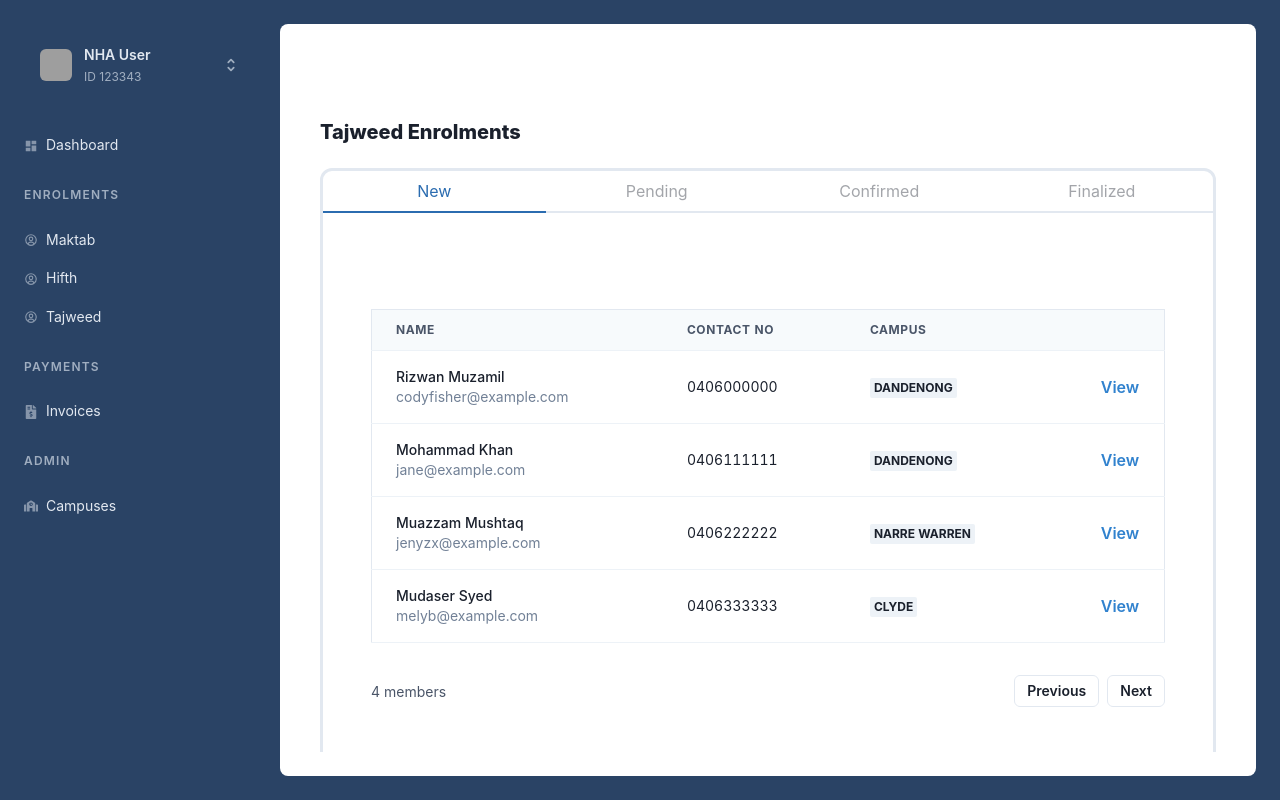
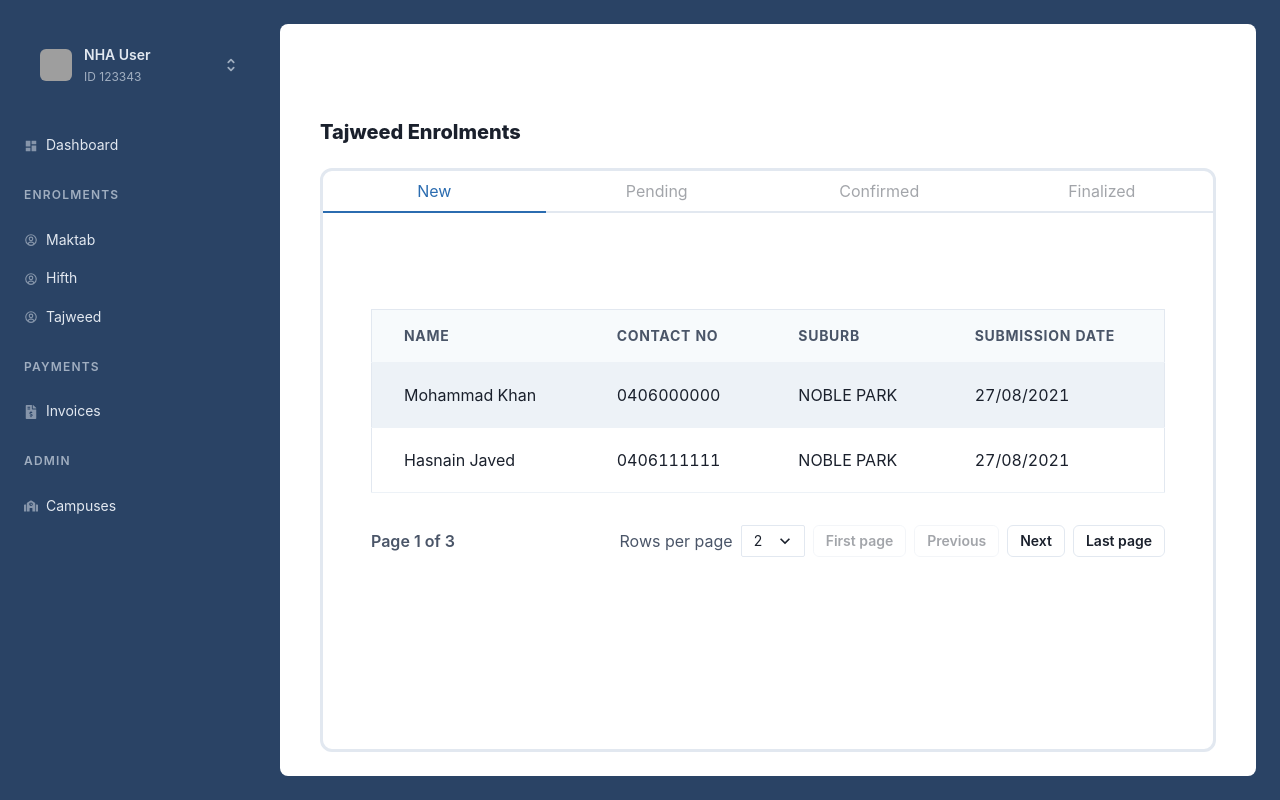
Before and after one commit to hmadhsan/Noor-ul-huda, a React (Create React App) app in the folder src/main/frontend/: page /enrolments/tajweed in a window 1280 px wide. Built offline with nearby package versions, Linux system fonts and the light colour scheme; grey boxes are pictures that could not be loaded.

Commit message:
Integrated react table library and created styled table with pagination

```diff
--- a/src/main/frontend/package.json
+++ b/src/main/frontend/package.json
@@ -16,6 +16,7 @@
     "@types/react-dom": "^17.0.9",
     "@types/react-router-dom": "^5.1.8",
     "@types/react-table": "^7.7.2",
+    "date-fns": "^2.23.0",
     "framer-motion": "^4.1.17",
     "react": "^17.0.2",
     "react-dom": "^17.0.2",
--- a/src/main/frontend/src/components/enrolment/TajweedEnrolmentList.tsx
+++ b/src/main/frontend/src/components/enrolment/TajweedEnrolmentList.tsx
@@ -1,6 +1,36 @@
 import React from "react"
-import { Tabs, Tab, TabList, TabPanels, TabPanel, Box, Heading } from "@chakra-ui/react"
-import { Table } from "../table/Table"
+import { useMemo } from "react"
+import {
+  Tabs,
+  Tab,
+  TabList,
+  TabPanels,
+  TabPanel,
+  Box,
+  Heading,
+  Table,
+  Tbody,
+  Td,
+  Th,
+  Thead,
+  Tr,
+  Button,
+  ButtonGroup,
+  Text,
+  Select,
+  Spacer,
+  HStack,
+  useColorModeValue as mode
+} from "@chakra-ui/react"
+import { useTable, usePagination, Column } from "react-table"
+import { format, add } from "date-fns"
+
+interface TajweedEnrolment {
+  name: string
+  contactNo: string
+  suburb: string
+  submissionDate: string
+}
 
 const TajweedEnrolmentList = () => {
   return (
@@ -18,7 +48,7 @@ const TajweedEnrolmentList = () => {
           </TabList>
           <TabPanels>
             <TabPanel>
-              <Table />
+              <EnrolmentList />
             </TabPanel>
             <TabPanel></TabPanel>
             <TabPanel></TabPanel>
@@ -30,4 +60,163 @@ const TajweedEnrolmentList = () => {
   )
 }
 
+const EnrolmentList = () => {
+  const data = useMemo<TajweedEnrolment[]>(
+    () => [
+      {
+        name: "Mohammad Khan",
+        contactNo: "0406000000",
+        suburb: "NOBLE PARK",
+        submissionDate: format(new Date(), "dd/MM/yyyy")
+      },
+      {
+        name: "Hasnain Javed",
+        contactNo: "0406111111",
+        suburb: "NOBLE PARK",
+        submissionDate: format(new Date(), "dd/MM/yyyy")
+      },
+      {
+        name: "Rizwan Muzammil",
+        contactNo: "0406222222",
+        suburb: "DANDENONG",
+        submissionDate: format(add(new Date(), { days: 1 }), "dd/MM/yyyy")
+      },
+      {
+        name: "Muazzam Mushtaq",
+        contactNo: "0406333333",
+        suburb: "PAKENHAM",
+        submissionDate: format(add(new Date(), { days: 3 }), "dd/MM/yyyy")
+      },
+      {
+        name: "Mudaser Syed",
+        contactNo: "0406444444",
+        suburb: "KEYSBOROUGH",
+        submissionDate: format(add(new Date(), { days: 4 }), "dd/MM/yyyy")
+      }
+    ],
+    []
+  )
+
+  const columns = useMemo<Column<TajweedEnrolment>[]>(
+    () => [
+      { Header: "Name", accessor: "name" },
+      { Header: "Contact No", accessor: "contactNo" },
+      { Header: "Suburb", accessor: "suburb" },
+      { Header: "Submission Date", accessor: "submissionDate" }
+    ],
+    []
+  )
+
+  const {
+    getTableProps,
+    getTableBodyProps,
+    headerGroups,
+    prepareRow,
+    page,
+    canPreviousPage,
+    canNextPage,
+    pageOptions,
+    pageCount,
+    gotoPage,
+    nextPage,
+    previousPage,
+    setPageSize,
+    state: { pageIndex, pageSize }
+  } = useTable<TajweedEnrolment>(
+    {
+      columns,
+      data,
+      initialState: { pageSize: 2 }
+    },
+    usePagination
+  )
+
+  return (
+    <Box as="section" py="12">
+      <Box maxW={{ base: "xl", md: "7xl" }} mx="auto" px={{ base: "6", md: "8" }}>
+        <Box overflowX="auto">
+          <Table
+            my="8"
+            borderWidth="1px"
+            fontSize="md"
+            {...getTableProps()}
+            size="lg"
+            variant="striped"
+          >
+            <Thead bg={mode("gray.50", "gray.800")}>
+              {headerGroups.map((headerGroup) => (
+                <Tr {...headerGroup.getHeaderGroupProps()}>
+                  {headerGroup.headers.map((column) => (
+                    <Th whiteSpace="nowrap" scope="col" {...column.getHeaderProps()}>
+                      {column.render("Header")}
+                    </Th>
+                  ))}
+                </Tr>
+              ))}
+            </Thead>
+            <Tbody {...getTableBodyProps()}>
+              {page.map((row) => {
+                prepareRow(row)
+                return (
+                  <Tr {...row.getRowProps()}>
+                    {row.cells.map((cell) => {
+                      return (
+                        <Td whiteSpace="nowrap" {...cell.getCellProps()}>
+                          {cell.render("Cell")}
+                        </Td>
+                      )
+                    })}
+                  </Tr>
+                )
+              })}
+            </Tbody>
+          </Table>
+          <HStack>
+            <Text color={mode("gray.600", "gray.400")} fontSize="md" fontWeight="semibold">
+              Page {pageIndex + 1} of {pageOptions.length}
+            </Text>
+            <Spacer />
+            <Text color={mode("gray.600", "gray.400")} fontSize="md">
+              Rows per page
+            </Text>
+            <Select
+              size="sm"
+              width="4rem"
+              value={pageSize}
+              onChange={(e) => {
+                setPageSize(Number(e.target.value))
+              }}
+            >
+              {[2, 4, 10].map((pageSize) => (
+                <option key={pageSize} value={pageSize}>
+                  {pageSize}
+                </option>
+              ))}
+            </Select>
+            <ButtonGroup variant="outline" size="sm">
+              <Button as="a" rel="prev" onClick={() => gotoPage(0)} disabled={!canPreviousPage}>
+                First page
+              </Button>
+              <Button as="a" rel="prev" onClick={() => previousPage()} disabled={!canPreviousPage}>
+                Previous
+              </Button>
+              <Button as="a" rel="next" onClick={() => nextPage()} disabled={!canNextPage}>
+                Next
+              </Button>
+              <Button
+                as="a"
+                rel="prev"
+                onClick={() => gotoPage(pageCount - 1)}
+                disabled={!canNextPage}
+              >
+                Last page
+              </Button>
+            </ButtonGroup>
+          </HStack>
+        </Box>
+      </Box>
+    </Box>
+  )
+}
+
 export default TajweedEnrolmentList
```
Also changed, not shown: src/main/frontend/src/types/react-table-config.d.ts (added, +15 -0 lines), 1 other file (tests, documents, lock files or other folders).
